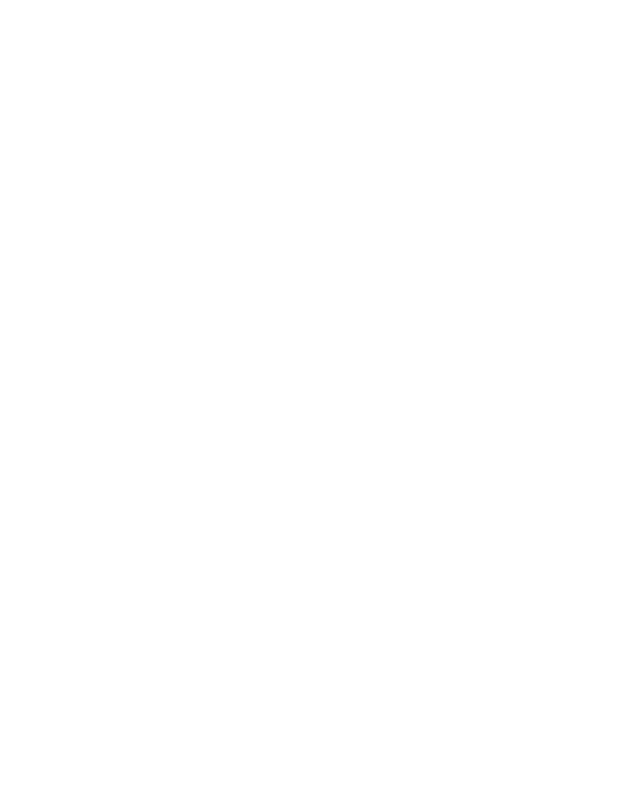
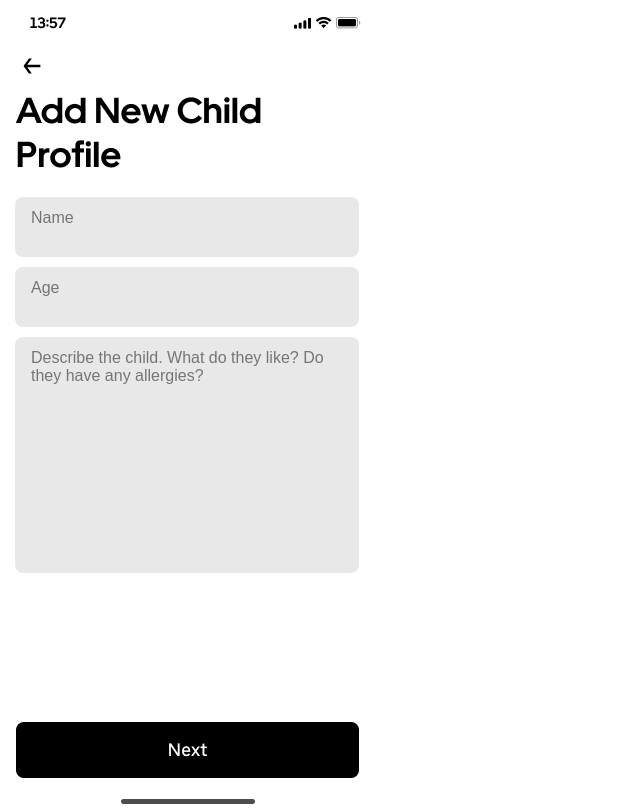
Before and after one commit to yang-uber/apm-23-babysitting, a React (Create React App) app: page /addKid in a window 1280 px wide. Before the commit this address had no page. Shown: the whole page, without its empty margins (0-640 px from the left). Built offline with nearby package versions, Linux system fonts and the light colour scheme; what baseui, styletron-engine-atomic, styletron-react would draw is missing.

Commit message:
Add new child core functionality

```diff
--- a/src/App.js
+++ b/src/App.js
@@ -18,6 +18,7 @@
 import TCAgreed from './Pages/TCScreenAgreed/TCAgreed.js';
 import TCGeneral from './Pages/TCGeneral/TCGeneral.js';
 import ParticipantDetails from './Pages/ChildDetails/ChildDetails';
+import AddNewChild from './Pages/AddNewChild/AddNewChild';
 
 const engine = new Styletron();
 
@@ -36,6 +37,7 @@
               <Route path="/tcagreed" element={<TCAgreed />} />
               <Route path="/tcgeneral" element={<TCGeneral />} />
               <Route path="/childdetails" element={<ParticipantDetails />} />
+              <Route path="/addKid" element={<AddNewChild />} />
             </Routes>
           </BrowserRouter>
         </BaseProvider>
--- /dev/null
+++ b/src/Pages/AddNewChild/AddNewChild.js
@@ -0,0 +1,24 @@
+import React from 'react';
+import screenshot from './addnewkid.png';  // Change the path to your actual screenshot path
+import NextButton from '../../Components/MockScreenshot/NextButton/NextButton';
+import { useNavigate } from "react-router-dom";
+import KidInput from './kidinput';
+
+function AddNewChild() {
+    const navigate = useNavigate();
+    const handleNextClick = () => {
+        navigate("/childdetails");
+    }
+
+  return (
+    <div style={{ position: 'relative', width: '375px', height: '812px', backgroundImage: `url(${screenshot})`, backgroundSize: 'cover' }}>
+
+      <div style={{ position: 'absolute', top: '23%', left: '4%' }}>
+        <KidInput  />
+      </div>
+      <NextButton onClick={handleNextClick} />
+    </div>
+  );
+}
+
+export default AddNewChild;
--- /dev/null
+++ b/src/Pages/AddNewChild/kidinput.js
@@ -0,0 +1,75 @@
+import React, { useState } from 'react';
+
+
+function KidInput() {
+  const [inputValue, setInputValue] = useState(""); // To keep track of input value
+
+
+
+  return (
+    <div style={{
+      display: 'flex',
+      width: '160px',
+      flexDirection: 'column',
+      alignItems: 'flex-start',
+      gap: '8px',
+    }}>
+    <textarea
+        placeholder="Name"
+        style={{
+          position: 'absolute',
+          top: '10px',  // Adjust these as necessary
+          width: '312px',
+          height: '36px',
+          borderRadius: '8px',
+          padding: '12px 16px',
+          fontFamily: 'Uber Move, sans-serif',
+          fontSize: '16px',
+          backgroundColor: 'rgba(232, 232, 232, 1)', // Slight opacity
+          border: 'none',
+          whiteSpace: 'pre-wrap',
+          wordWrap: 'break-word',
+          resize: 'none' // Disable user resizing
+        }}
+      ></textarea>
+      <textarea
+        placeholder="Age"
+        style={{
+          position: 'absolute',
+          top: '80px',  // Adjust these as necessary
+          width: '312px',
+          height: '36px',
+          borderRadius: '8px',
+          padding: '12px 16px',
+          fontFamily: 'Uber Move, sans-serif',
+          fontSize: '16px',
+          backgroundColor: 'rgba(232, 232, 232, 1)', // Slight opacity
+          border: 'none',
+          whiteSpace: 'pre-wrap',
+          wordWrap: 'break-word',
+          resize: 'none' // Disable user resizing
+        }}
+      ></textarea>
+      <textarea
+        placeholder="Describe the child. What do they like? Do they have any allergies?"
+        style={{
+          position: 'absolute',
+          top: '150px',  // Adjust these as necessary
+          width: '312px',
+          height: '212px',
+          borderRadius: '8px',
+          padding: '12px 16px',
+          fontFamily: 'Uber Move, sans-serif',
+          fontSize: '16px',
+          backgroundColor: 'rgba(232, 232, 232, 1)', // Slight opacity
+          border: 'none',
+          whiteSpace: 'pre-wrap',
+          wordWrap: 'break-word',
+          resize: 'none' // Disable user resizing
+        }}
+      ></textarea>
+    </div>
+  );
+}
+
+export default KidInput;
```
Also changed, not shown: src/Pages/AddNewChild/addnewkid.png (added).
